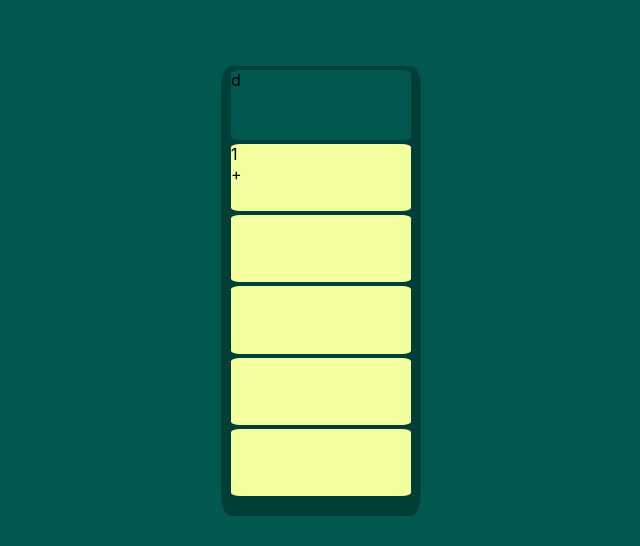
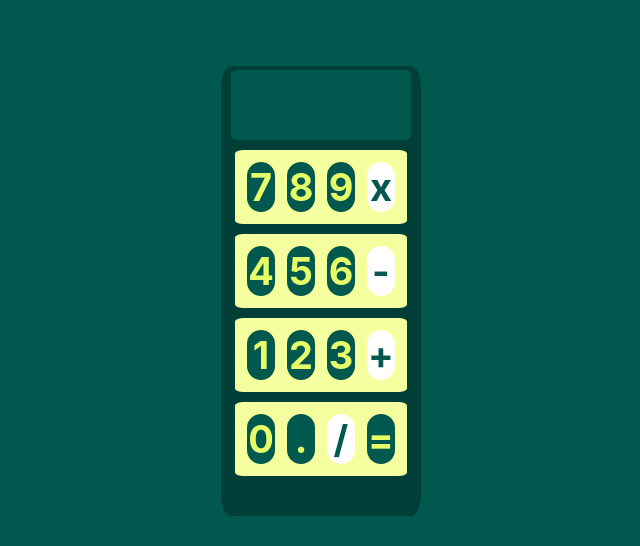
Before and after one commit to ByCheno/undercut-calculator, a React (Create React App) app: page / in a window 1280 px wide. Shown: the part 188-734 px from the top of the page, without its empty margins (319-959 px from the left). Built offline with nearby package versions, Linux system fonts and the light colour scheme; the HTML template or start-up script is replaced by a standard one.

Commit message:
Minors- Add styles

```diff
--- a/src/App.css
+++ b/src/App.css
@@ -34,9 +34,11 @@ html,body{
 }
 
 .operations-container{
-    margin-top: 2%;
+    width: 80%;
     background-color: #f4ff9f;
-    width: 90%;
-    height: 4.2em;
     border-radius: 5%;
+    display: flex; /* Esto asegura que los botones se alineen horizontalmente */
+    justify-content: space-between; /* Distribuye los botones uniformemente en el espacio disponible */
+    margin-top: 5%;
+    padding: 3%;
 }
--- a/src/App.js
+++ b/src/App.js
@@ -9,15 +9,31 @@ function App() {
         <img src={logo} className='am-logo' alt='Logo Aston Martin Prostitucion F1 Team'/>
       </div>
       <div className='calculadora-container'>
-        <div className='visor-container'>d</div>
+        <div className='visor-container'></div>
+        <div className='operations-container'>
+          <Button child='7'/>
+          <Button child='8'/>
+          <Button child='9'/>
+          <Button child='x'/>
+        </div>
+        <div className='operations-container'>
+          <Button child='4'/>
+          <Button child='5'/>
+          <Button child='6'/>
+          <Button child='-'/>
+        </div>
         <div className='operations-container'>
           <Button child='1'/>
+          <Button child='2'/>
+          <Button child='3'/>
           <Button child='+'/>
         </div>
-        <div className='operations-container'></div>
-        <div className='operations-container'></div>
-        <div className='operations-container'></div>
-        <div className='operations-container'></div>
+        <div className='operations-container'>
+          <Button child='0'/>
+          <Button child='.'/>
+          <Button child='/'/>
+          <Button child='='/>
+        </div>
       </div>
     </div>
   );
--- a/src/components/Button.js
+++ b/src/components/Button.js
@@ -1,4 +1,5 @@
 import React from "react";
+import '../css/Button.css';
 
 function Button(props){
     // Funcion que comprueba que no sea numero, punto o igual y devuelve true
--- a/src/css/Button.css
+++ b/src/css/Button.css
@@ -1,3 +1,25 @@
-Button{
-    color: rgb(0, 0, 0);
+.button-container{
+    width: 20%;
+    height: 50px;
+    display: flex;
+    background-color: #00584f;
+    align-items: center;
+    justify-content: center;
+    font-weight: bold;
+    font-size: 38px;
+    color: #e6ff68;
+    border-radius: 25px;
+    border: 2px solid rgb(248, 255, 153);
+    margin: 4px;
+    cursor: pointer;
+    user-select: none;
 }
+
+.button-container:hover{
+background-color: #6a9cff;
+}
+
+.operator{
+background-color: rgb(255, 255, 255);
+color: #00584f;
+}
```
